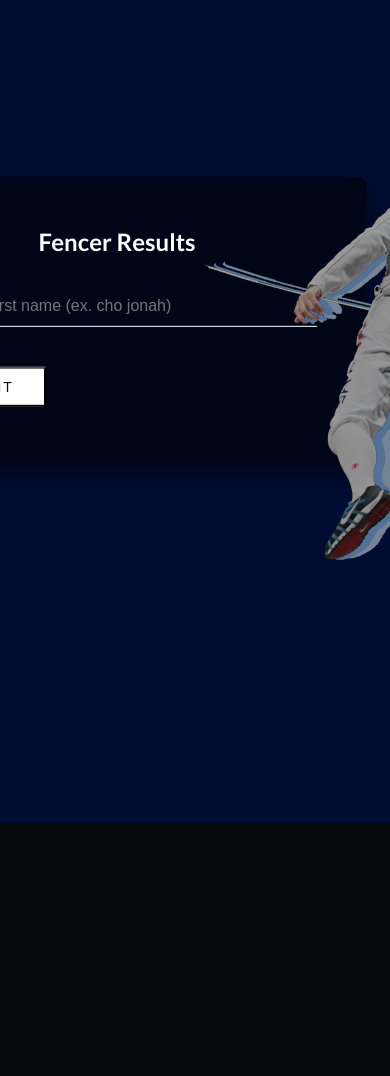
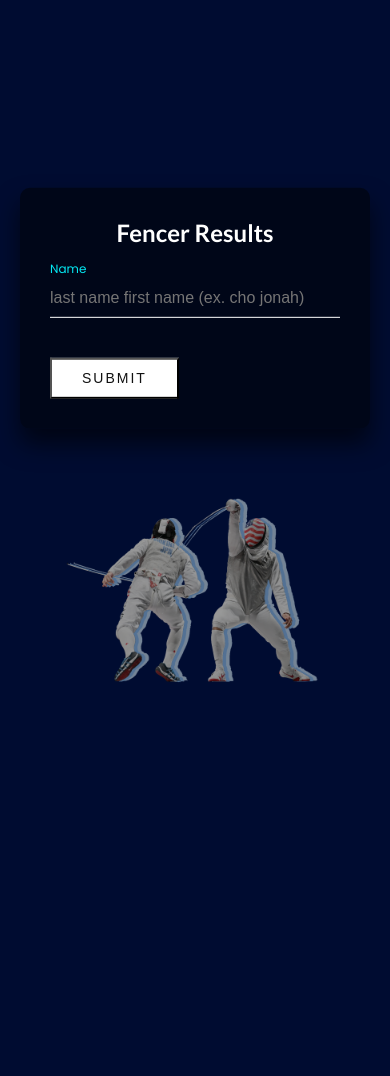
Before and after one commit to thedogwiththedataonit/Fencingscores.com, a Flask app: page / in a window 390 px wide; the page is wider, and only the part inside the window is pictured. Shown: the part 865-1941 px from the top of that part. Before the commit the page ends 1688 px from the top of that part, so only its background shows below. Run offline with Flask 2, Linux system fonts and the light colour scheme; some libraries are stand-ins or nearby versions.

Commit message:
added mobile support part 1

```diff
--- a/application.py
+++ b/application.py
@@ -158,15 +158,12 @@ def user(usr):
     #so far, use dictionaries to speciffy the types so if can be indexed and clicked upon
 
     #how do you add more apges and go deeper? <usr>/all or <usr>/y14
+    #clicking on the additional url /## posts the information, so maybe a new function?
 
     for category in attended_cats:
         db_comp = cluster[category]
 
         for comp in attended_comps:
-
-            #print(comp)
-            if comp[:5] == "Junior": #doesnt work?
-                print("juniors")
 
             try:
                   #MAKE DYNAMIC TO MORE CATEGORIES
@@ -223,7 +220,7 @@ def user(usr):
     #USE DICTIONARIESSS!!!!!!
 
 
-    print(all_comps)
+    #print(all_comps)
     return render_template('profile.html',
                                 name=usr,
                                 win_percentage=win_percentage,
--- a/static/css/main.css
+++ b/static/css/main.css
@@ -104,6 +104,7 @@ header .logo
 
 .text1 {
   margin-top: 0px;
+
 
 }
 
@@ -300,7 +301,7 @@ header .logo
 
 .container2 {
   width: 100%;
-  height: 100%;
+  height: 130vh;
   background-color:#000c31;
   background-repeat: no-repeat;
   background-size:cover;
@@ -337,10 +338,10 @@ header .logo
 
 .name_input {
   position: relative;
-  top: 40%;
-  left: 30%;
+  left:50%;
+  top:30%;
   width: 500px;
-  padding: 50px;
+  padding: 30px;
   transform: translate(-50%, -50%);
   background: rgba(0,0,0,.5);
   box-sizing: border-box;
@@ -348,18 +349,31 @@ header .logo
   border-radius: 10px;
 }
 
-.name_input h2 {
+.name_input_two {
+  position: relative;
+  top: 5%;
+  left: 75%;
+  width: 500px;
+  padding: 30px;
+  transform: translate(-50%, -50%);
+  background: rgba(0,0,0,.5);
+  box-sizing: border-box;
+  box-shadow: 0 15px 25px rgba(0,0,0,.6);
+  border-radius: 10px;
+}
+
+.name_input h2, .name_input_two h2 {
   margin: 0 0 30px;
   padding: 0;
   color: #fff;
   text-align: center;
 }
 
-.name_input .user-box {
+.name_input .user-box, .name_input_two .user-box  {
   position: relative;
 }
 
-.name_input .user-box input {
+.name_input .user-box input, .name_input_two .user-box input {
   width: 100%;
   padding: 10px 0;
   font-size: 16px;
@@ -370,7 +384,7 @@ header .logo
   outline: none;
   background: transparent;
 }
-.name_input .user-box label {
+.name_input .user-box label, .name_input_two .user-box label {
   position: absolute;
   top:0;
   left: 0;
@@ -382,14 +396,16 @@ header .logo
 }
 
 .name_input .user-box input:focus ~ label,
-.name_input .user-box input:valid ~ label {
+.name_input .user-box input:valid ~ label,
+.name_input_two .user-box input:focus ~ label,
+.name_input_two .user-box input:valid ~ label {
   top: -20px;
   left: 0;
   color: #03e9f4;
   font-size: 12px;
 }
 
-.name_input form a {
+.name_input form a, .name_input_two form a {
   position: relative;
   display: inline-block;
   padding: 10px 20px;
@@ -403,7 +419,7 @@ header .logo
   letter-spacing: 4px
 }
 
-.name_input a:hover {
+.name_input a:hover, .name_input_two a:hover {
   background: #03e9f4;
   color: #fff;
   border-radius: 5px;
@@ -413,94 +429,15 @@ header .logo
               0 0 50px #03e9f4;
 }
 
-.name_input a span {
-  position: absolute;
-  display: block;
-}
-
-.name_input a span:nth-child(1) {
-  top: 0;
-  left: -100%;
-  width: 100%;
-  height: 2px;
-  background: linear-gradient(90deg, transparent, #03e9f4);
-  animation: btn-anim1 1s linear infinite;
-}
-
-@keyframes btn-anim1 {
-  0% {
-    left: -100%;
-  }
-  50%,100% {
-    left: 100%;
-  }
-}
-
-.name_input a span:nth-child(2) {
-  top: -100%;
-  right: 0;
-  width: 2px;
-  height: 100%;
-  background: linear-gradient(180deg, transparent, #03e9f4);
-  animation: btn-anim2 1s linear infinite;
-  animation-delay: .25s
-}
-
-@keyframes btn-anim2 {
-  0% {
-    top: -100%;
-  }
-  50%,100% {
-    top: 100%;
-  }
-}
-
-.name_input a span:nth-child(3) {
-  bottom: 0;
-  right: -100%;
-  width: 100%;
-  height: 2px;
-  background: linear-gradient(270deg, transparent, #03e9f4);
-  animation: btn-anim3 1s linear infinite;
-  animation-delay: .5s
-}
-
-@keyframes btn-anim3 {
-  0% {
-    right: -100%;
-  }
-  50%,100% {
-    right: 100%;
-  }
-}
-
-.name_input a span:nth-child(4) {
-  bottom: -100%;
-  left: 0;
-  width: 2px;
-  height: 100%;
-  background: linear-gradient(360deg, transparent, #03e9f4);
-  animation: btn-anim4 1s linear infinite;
-  animation-delay: .75s
-}
-
-@keyframes btn-anim4 {
-  0% {
-    bottom: -100%;
-  }
-  50%,100% {
-    bottom: 100%;
-  }
-}
-
 
 .foilfencing {
   position:relative;
   width: auto;
-  height: 500px;
-  left:40%;
-  top:-20%;
+  height: 400px;
+  bottom: -20%;
+  left:30%;
   filter:brightness(60%);
+  justify-content: center;
 }
 
 .roundedbox1 {
@@ -575,6 +512,7 @@ header .logo
   display: flex;
   vertical-align: middle;
   margin-top: 120px;
+  margin-bottom: 20px;
   height: 250px;
   width: 80%;
 }
@@ -849,3 +787,71 @@ header .logo
 .slidemenu #slide-item-4:checked ~ .slider .bar{ margin-left: 48%; }
 .slidemenu #slide-item-5:checked ~ .slider .bar{ margin-left: 64%; }
 .slidemenu #slide-item-6:checked ~ .slider .bar{ margin-left: 80%; }
+
+
+
+
+
+
+/* MOBILE IPHONE*/
+@media (max-width: 480px) {
+
+  header .logo
+{
+  color: #fff;
+  text-transform: uppercase;
+  font-weight: 400;
+  cursor: pointer;
+  font-size: 20px;
+}
+  .text h2
+{
+  font-size: 2em;
+  font-weight: 800;
+  color: #fff;
+  line-height: 1em;
+  letter-spacing: -1px;
+  text-transform: uppercase;
+  word-spacing: 5px;
+}
+.text h3
+{
+  font-size: 3.5em;
+  font-weight: 700;
+  color: #fff;
+  line-height: 1em;
+  letter-spacing: -2px;
+  word-spacing: 5px;
+  text-transform: uppercase;
+}
+.text p, .text1 p
+{
+  font-size: 1.2em;
+  color: #fff;
+  margin: 0px 0;
+  font-weight: 400;
+  max-width: 700px;
+}
+.foilfencing {
+  position:relative;
+  width: auto;
+  height: 200px;
+  bottom: -25%;
+  left:12%;
+  filter:brightness(60%);
+  justify-content: center;
+}
+.name_input {
+  position: relative;
+  left:50%;
+  top:30%;
+  width: 350px;
+  padding: 30px;
+  transform: translate(-50%, -50%);
+  background: rgba(0,0,0,.5);
+  box-sizing: border-box;
+  box-shadow: 0 15px 25px rgba(0,0,0,.6);
+  border-radius: 10px;
+}
+
+}
--- a/templates/index.html
+++ b/templates/index.html
@@ -2,8 +2,9 @@
 <html lang="en">
 
 <head>
+
     <meta charset="UTF-8">
-    <meta name="viewport" contents="width=device-width, initial-scale=1.0">
+    <meta name="viewport" content="width=device-width, initial-scale=1.0">
     <meta http-equiv="X-UA-Compatible" content="ie=edge">
     <link rel="stylesheet" href="{{ url_for('static', filename='css/main.css') }}">
 
@@ -71,9 +72,10 @@
 
       </div>
 
-      <!-- Compare 2-n number of results
-      <div class="name_input">
-        <h2>Compare Fencers</h2>
+
+      <!--
+      <div class="name_input_two">
+        <h2>Compare Fencers (Not built out yet)</h2>
 
         <form action="#" method="post">
           <div class="user-box">
@@ -91,6 +93,8 @@
         </form>
 
       </div>
+
+      <a href="https://github.com/thedogwiththedataonit/USFA_RESULTS_APP">Github Code</a>
       -->
 
       <img class="foilfencing" src="/static/img/fencingfoil.png">
```
